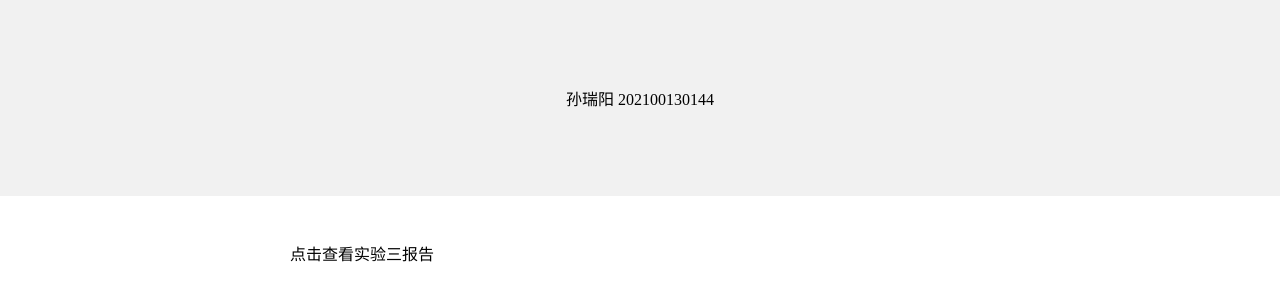
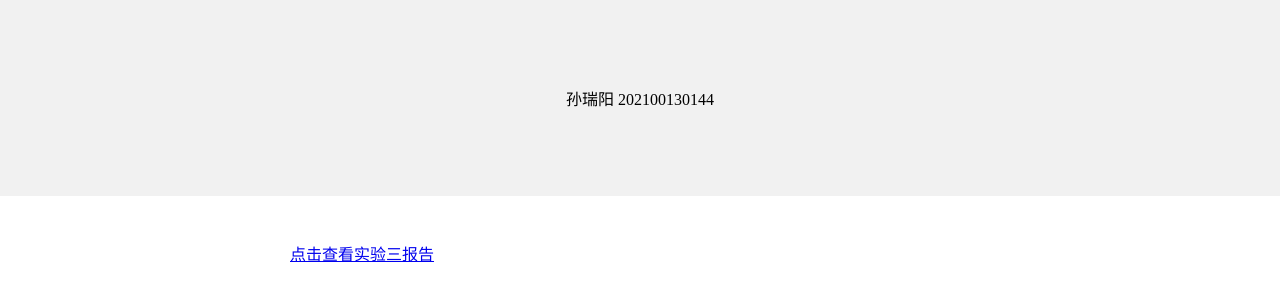
Before and after one commit to shenriri/shenriri, a plain HTML site: page index.html in a window 1280 px wide. Drawn offline with Linux system fonts and the light colour scheme.

Commit message:
Update index.html

```diff
--- a/index.html
+++ b/index.html
@@ -22,7 +22,7 @@
             margin: 30px auto;
             padding: 15px;
             line-height: 1.7;">
-            <a herf="https://docs.qq.com/doc/DSVJsWUdKeWFzSmpj">点击查看实验三报告</a>
+            <a href="https://docs.qq.com/doc/DSVJsWUdKeWFzSmpj">点击查看实验三报告</a>
         </div>
     </body>
 </html>
```
